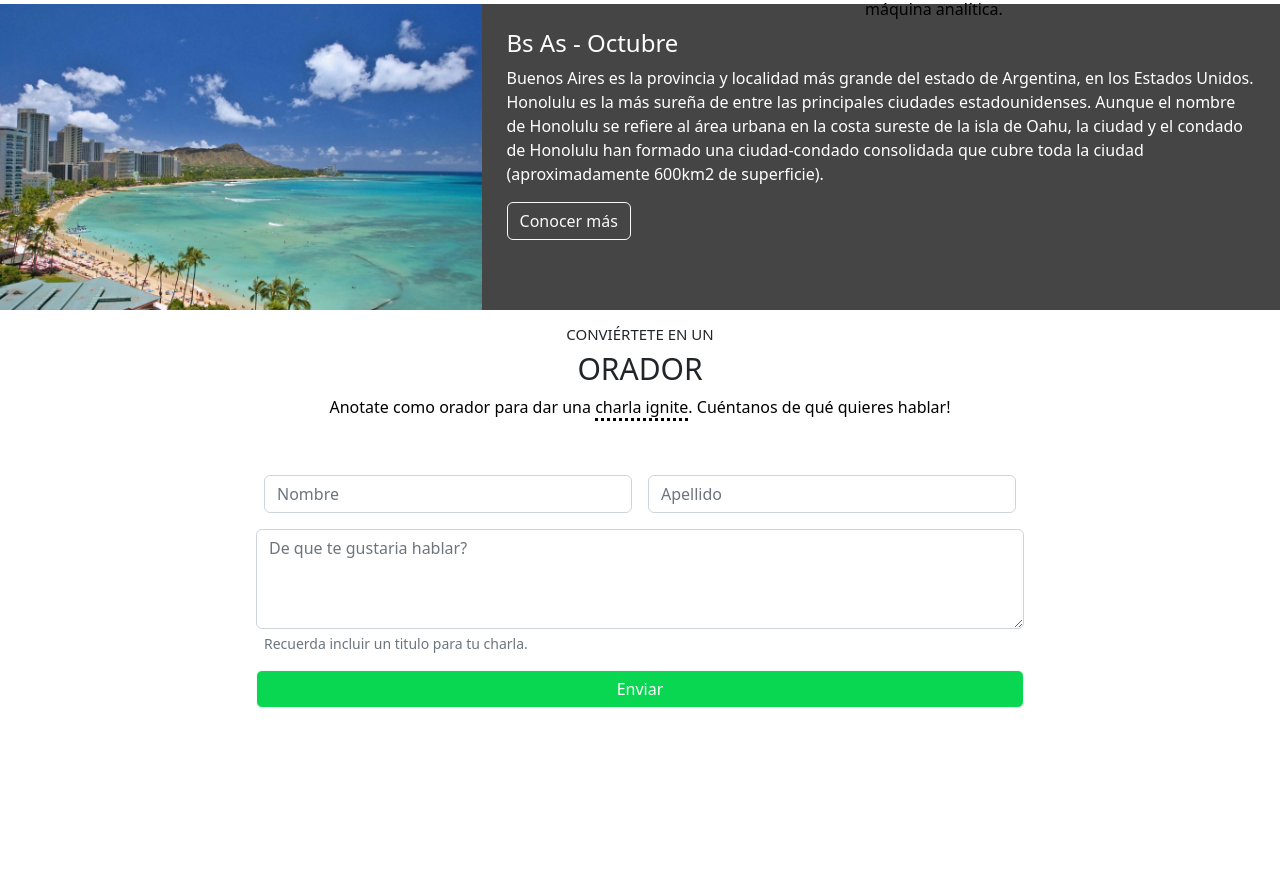
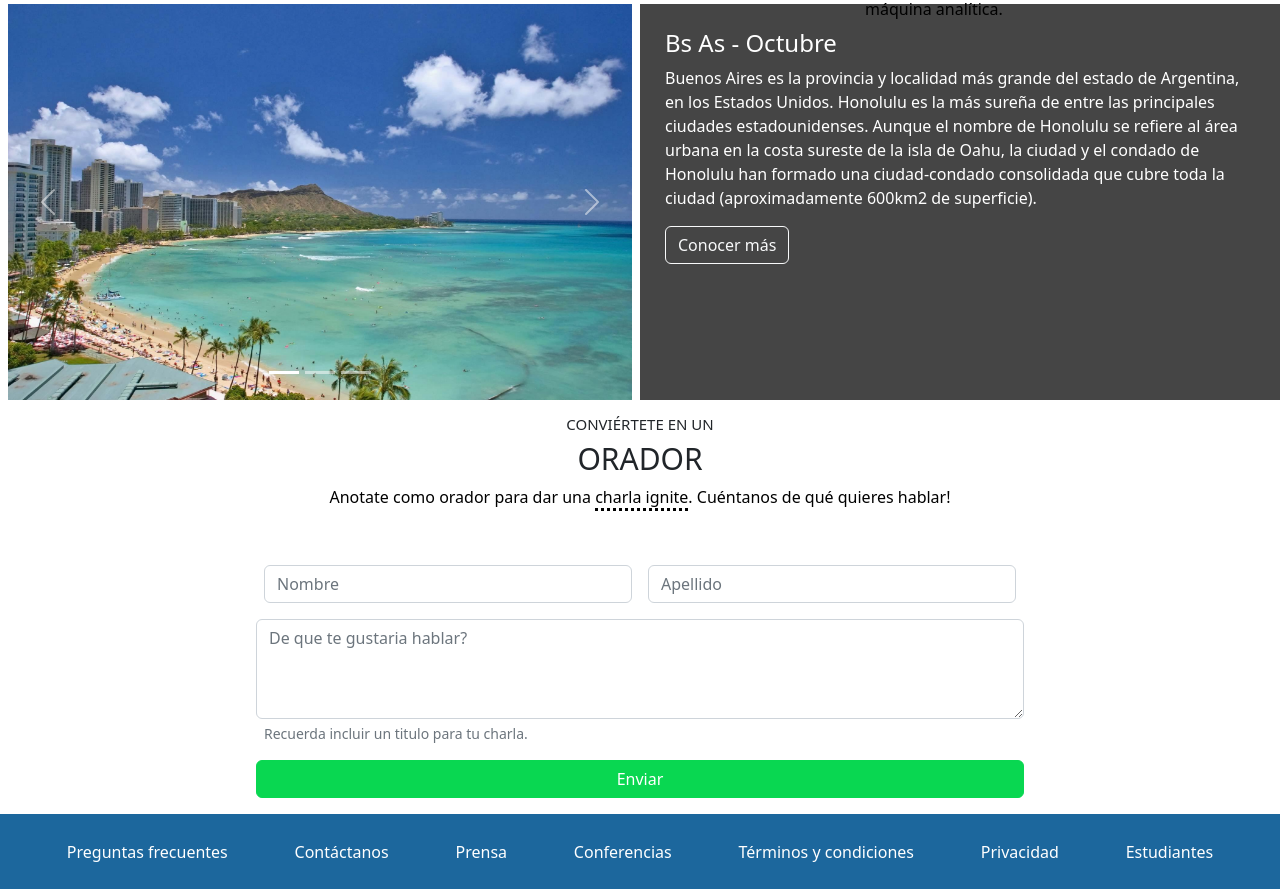
Before and after one commit to Agustin110399/Codo-A-Codo-TI, a plain HTML site: page index.html in a window 1280 px wide. Shown: the part 1285-2174 px from the top of the page. Before the commit the page ends 1993 px from the top, so only its background shows below. Drawn offline with nearby package versions, Linux system fonts and the light colour scheme.

Commit message:
se agrego un carusel en la seccion del banner con informacion de buenos aires para remplazar la antigua imagen se agrego el footer y agregaron los elelementos solicitados en el mismo tambien se alinearon dichos elementos

```diff
--- a/css/styles.css
+++ b/css/styles.css
@@ -102,6 +102,7 @@ picture img{
 
 .btn-submit{
     background-color: #09d751;
+    border-color: #09d751;
     color: white;
     width: 100%;
 }
@@ -126,4 +127,17 @@ p span{
 
 /* footer */
 
+.footer-links{
+    height: 75px;
+    background-color: rgb(28, 103, 157);
+    display: flex;
+    justify-content: space-evenly;
+    align-items: center;
+}
+
+.footer-links a{
+    color: white;
+    text-decoration: none;
+}
+
 /* media queries*/
--- a/index.html
+++ b/index.html
@@ -127,13 +127,34 @@
 
     </div>
 
-    <div class="honolulu-banner">
-        <div class="honolulu-img">
-            <picture>
-                <img src="src/honolulu.jpg" alt="honolulu">
-            </picture>
-        </div>
-        <div class="honolulu-info">
+    <div class="row gx-3 justify-content-center honolulu-banner">
+        <div id="carouselExampleIndicators" class="col-md-6 carousel slide" data-bs-ride="true">
+            <div class="carousel-indicators">
+              <button type="button" data-bs-target="#carouselExampleIndicators" data-bs-slide-to="0" class="active" aria-current="true" aria-label="Slide 1"></button>
+              <button type="button" data-bs-target="#carouselExampleIndicators" data-bs-slide-to="1" aria-label="Slide 2"></button>
+              <button type="button" data-bs-target="#carouselExampleIndicators" data-bs-slide-to="2" aria-label="Slide 3"></button>
+            </div>
+            <div class="carousel-inner">
+              <div class="carousel-item active">
+                <img src="src/honolulu.jpg" class="d-block w-100" alt="...">
+              </div>
+              <div class="carousel-item">
+                <img src="src/hawaii2.jpg" class="d-block w-100" alt="...">
+              </div>
+              <div class="carousel-item">
+                <img src="src/hawaii3.jpg" class="d-block w-100" alt="...">
+              </div>
+            </div>
+            <button class="carousel-control-prev" type="button" data-bs-target="#carouselExampleIndicators" data-bs-slide="prev">
+              <span class="carousel-control-prev-icon" aria-hidden="true"></span>
+              <span class="visually-hidden">Previous</span>
+            </button>
+            <button class="carousel-control-next" type="button" data-bs-target="#carouselExampleIndicators" data-bs-slide="next">
+              <span class="carousel-control-next-icon" aria-hidden="true"></span>
+              <span class="visually-hidden">Next</span>
+            </button>
+          </div>
+        <div class="col-md-6 honolulu-info">
             <h4>Bs As - Octubre</h4>
             <p>
                 Buenos Aires es la provincia y localidad más grande del estado de Argentina, en los Estados
@@ -164,12 +185,24 @@
             <div id="floatingTextarea2" class="form-text d-inline-flex">
                 Recuerda incluir un titulo para tu charla.
             </div>
-            <button type="submit" class="btn btn-light btn-submit">Enviar</button>
+            <button type="submit" class="btn btn-submit btn-success">Enviar</button>
         </form>
     </div>
 
 
-    <footer>
+    <footer class="mt-3">
+
+        <div class="footer-links">
+
+            <a href="">Preguntas frecuentes</a>
+            <a href="">Contáctanos</a>
+            <a href="">Prensa</a>
+            <a href="">Conferencias</a>
+            <a href="">Términos y condiciones</a>
+            <a href="">Privacidad</a>
+            <a href="">Estudiantes</a>
+
+        </div>
 
     </footer>
 
```
